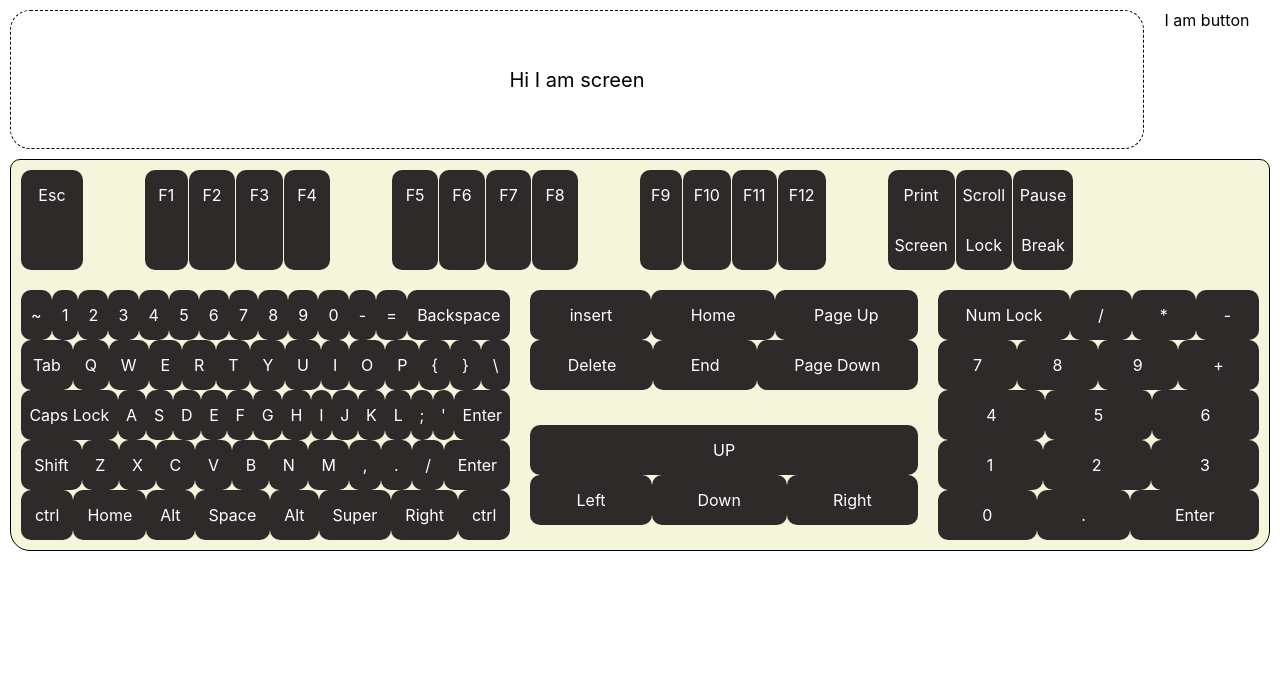
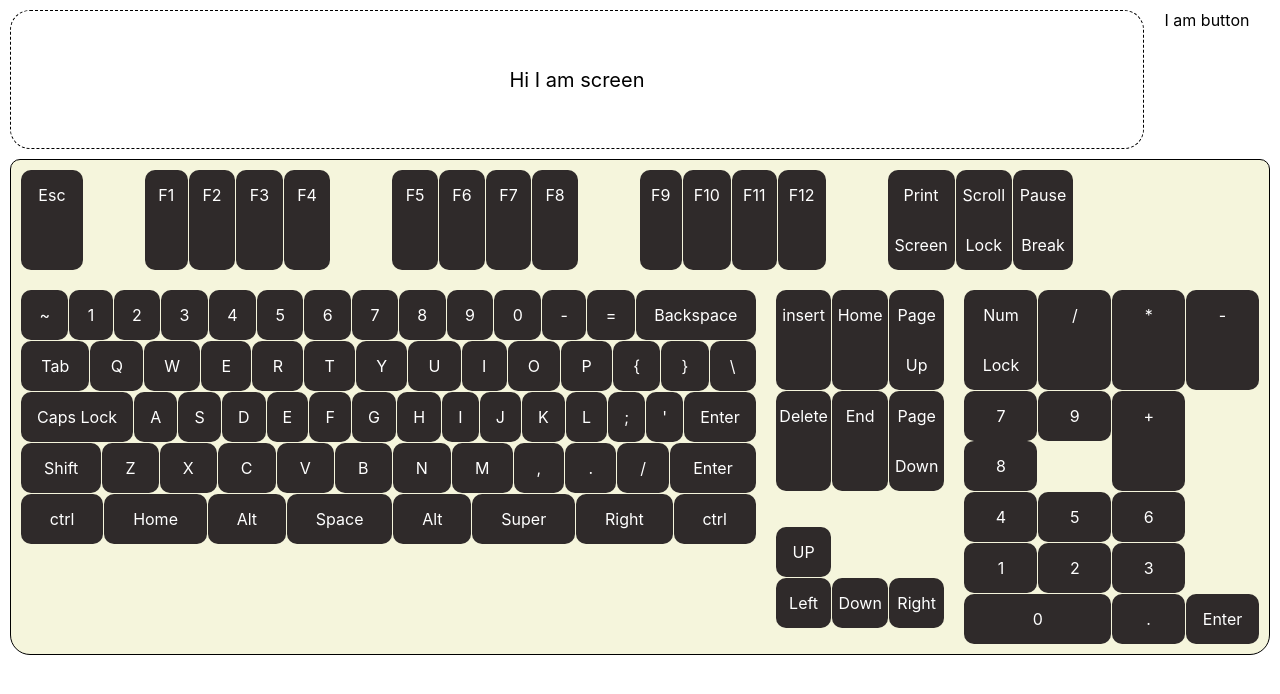
Before and after one commit to samundrak/virtual-keyboard, a React (Create React App) app: page / in a window 1280 px wide. Shown: the top 694 px of the page. Built offline with nearby package versions, Linux system fonts and the light colour scheme; the HTML template or start-up script is replaced by a standard one.

Commit message:
WIP css , ordering keys

```diff
--- a/src/components/Alphanumeric/index.js
+++ b/src/components/Alphanumeric/index.js
@@ -7,10 +7,12 @@ const Wrapper = styled.div`
   display: grid;
   grid-auto-flow: row;
   padding: 10px;
+  grid-row-gap: 1px;
 `;
 const GridRow = styled.div`
   display: grid;
   grid-auto-flow: column;
+  grid-column-gap: 1px;
   grid-template-columns: repeat(1f);
 `;
 const Alphanumeric = ({ keys }) => {
--- a/src/components/ArrowPad/index.js
+++ b/src/components/ArrowPad/index.js
@@ -7,11 +7,13 @@ const Wrapper = styled.div`
   display: grid;
   grid-auto-flow: row;
   padding: 10px;
+  grid-row-gap: 1px;
 `;
 const GridRow = styled.div`
+  grid-column-gap: 1px;
   display: grid;
   grid-auto-flow: column;
-  grid-template-columns: repeat(1f);
+  grid-template-columns: repeat(3, 1fr);
 `;
 const ArrowPad = ({ keys }) => {
   return (
--- a/src/components/ControlPad/index.js
+++ b/src/components/ControlPad/index.js
@@ -6,12 +6,14 @@ import Multikey from '../MultiKey';
 const Wrapper = styled.div`
   display: grid;
   grid-auto-flow: row;
+  grid-row-gap: 1px;
   padding: 10px;
 `;
 const GridRow = styled.div`
+  grid-column-gap: 1px;
   display: grid;
   grid-auto-flow: column;
-  grid-template-columns: repeat(1f);
+  grid-template-columns: repeat(3, 1fr);
 `;
 const ControlPad = ({ keys }) => {
   return (
--- a/src/components/Key/index.js
+++ b/src/components/Key/index.js
@@ -11,7 +11,17 @@ const Button = styled.div`
   cursor: pointer;
 `;
 
-const Key = ({ id, label }) => {
-  return <Button>{label}</Button>;
+const makeCustomStyles = props => {
+  const style = {};
+  if (props.rowSpan) {
+    style.gridRow = `span ${props.rowSpan}`;
+  }
+  if (props.colSpan) {
+    style.gridColumn = `span ${props.colSpan}`;
+  }
+  return style;
+};
+const Key = ({ id, label, ...rest }) => {
+  return <Button style={makeCustomStyles(rest)}>{label}</Button>;
 };
 export default Key;
--- a/src/components/Keyboard/index.js
+++ b/src/components/Keyboard/index.js
@@ -14,6 +14,7 @@ const Grid = styled.div`
   border-radius: 10px;
   border-bottom-left-radius: 20px;
   border-bottom-right-radius: 20px;
+  grid-template-columns: 60% 15% 25%;
   grid-template-areas:
     'function function function'
     'alphanumeric controlpad numpad'
--- a/src/components/MultiKey/index.js
+++ b/src/components/MultiKey/index.js
@@ -5,7 +5,7 @@ const Multikey = ({ keys, isSuper = false }) => {
   const key = isSuper ? keys[1] : keys[0];
   return (
     <React.Fragment>
-      <Key id={key.id || key.label} label={key.label} />
+      <Key {...key} id={key.id || key.label} />
     </React.Fragment>
   );
 };
--- a/src/components/Numpad/index.js
+++ b/src/components/Numpad/index.js
@@ -7,11 +7,13 @@ const Wrapper = styled.div`
   display: grid;
   grid-auto-flow: row;
   padding: 10px;
+  grid-row-gap: 1px;
 `;
 const GridRow = styled.div`
+  grid-column-gap: 1px;
   display: grid;
   grid-auto-flow: column;
-  grid-template-columns: repeat(1f);
+  grid-template-columns: repeat(4, 1fr);
 `;
 const Numpad = ({ keys }) => {
   return (
@@ -22,7 +24,7 @@ const Numpad = ({ keys }) => {
             Array.isArray(item) ? (
               <Multikey key={index} keys={item} />
             ) : (
-              <Key id={item.id || item.label} label={item.label} key={index} />
+              <Key {...item} id={item.id || item.label} key={index} />
             ),
           )}
         </GridRow>
--- a/src/keys.json
+++ b/src/keys.json
@@ -192,9 +192,18 @@
       { "label": "*" },
       { "label": "-" }
     ],
-    "seg2": [{ "label": 7 }, { "label": 8 }, { "label": 9 }, { "label": "+" }],
+    "seg2": [
+      { "label": 7 },
+      { "label": 8 },
+      { "label": 9 },
+      { "label": "+", "rowSpan": 2 }
+    ],
     "seg3": [{ "label": 4 }, { "label": 5 }, { "label": 6 }],
     "seg4": [{ "label": 1 }, { "label": 2 }, { "label": 3 }],
-    "seg5": [{ "label": 0 }, { "label": "." }, { "label": "Enter" }]
+    "seg5": [
+      { "label": 0, "colSpan": 2 },
+      { "label": "." },
+      { "label": "Enter" }
+    ]
   }
 }
```
